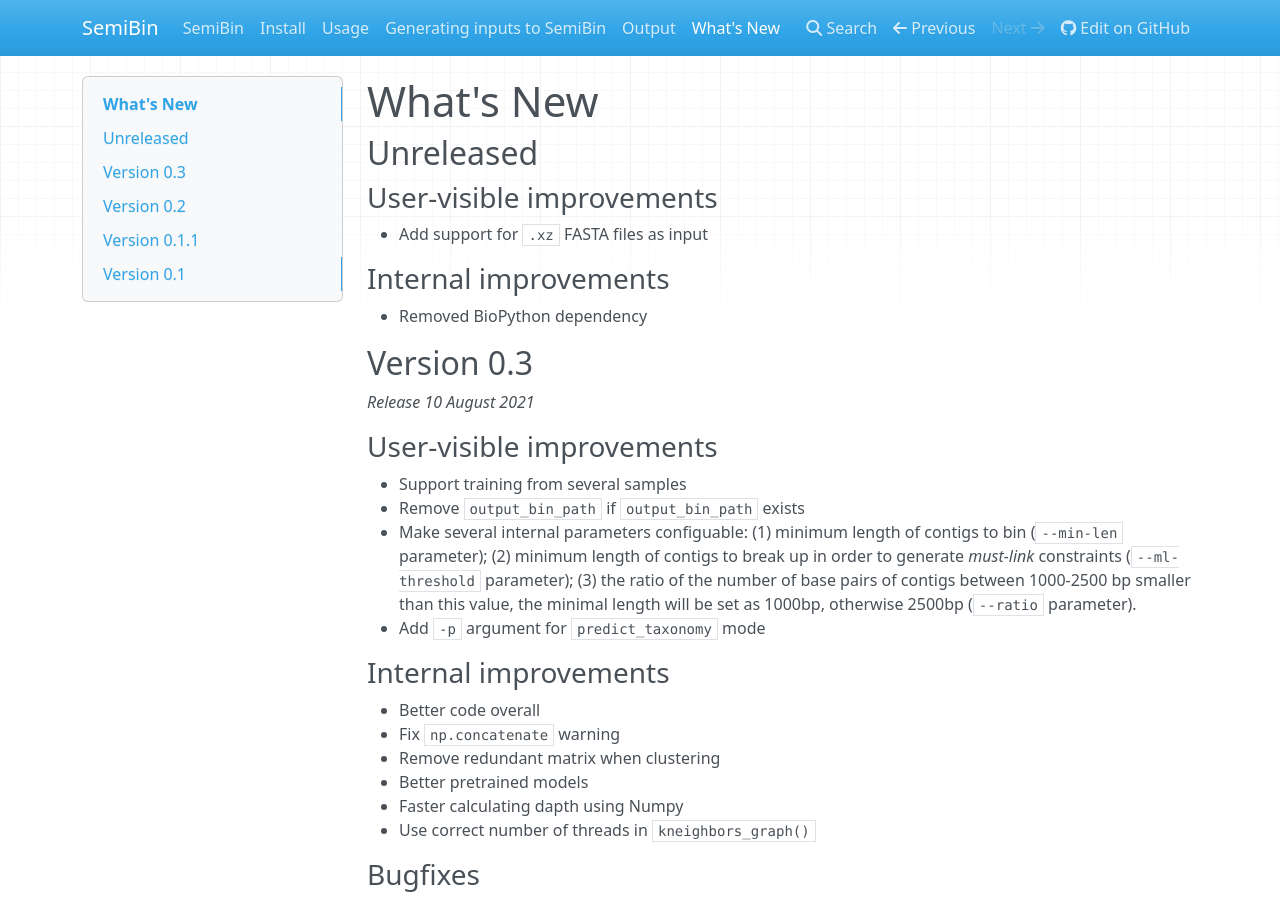
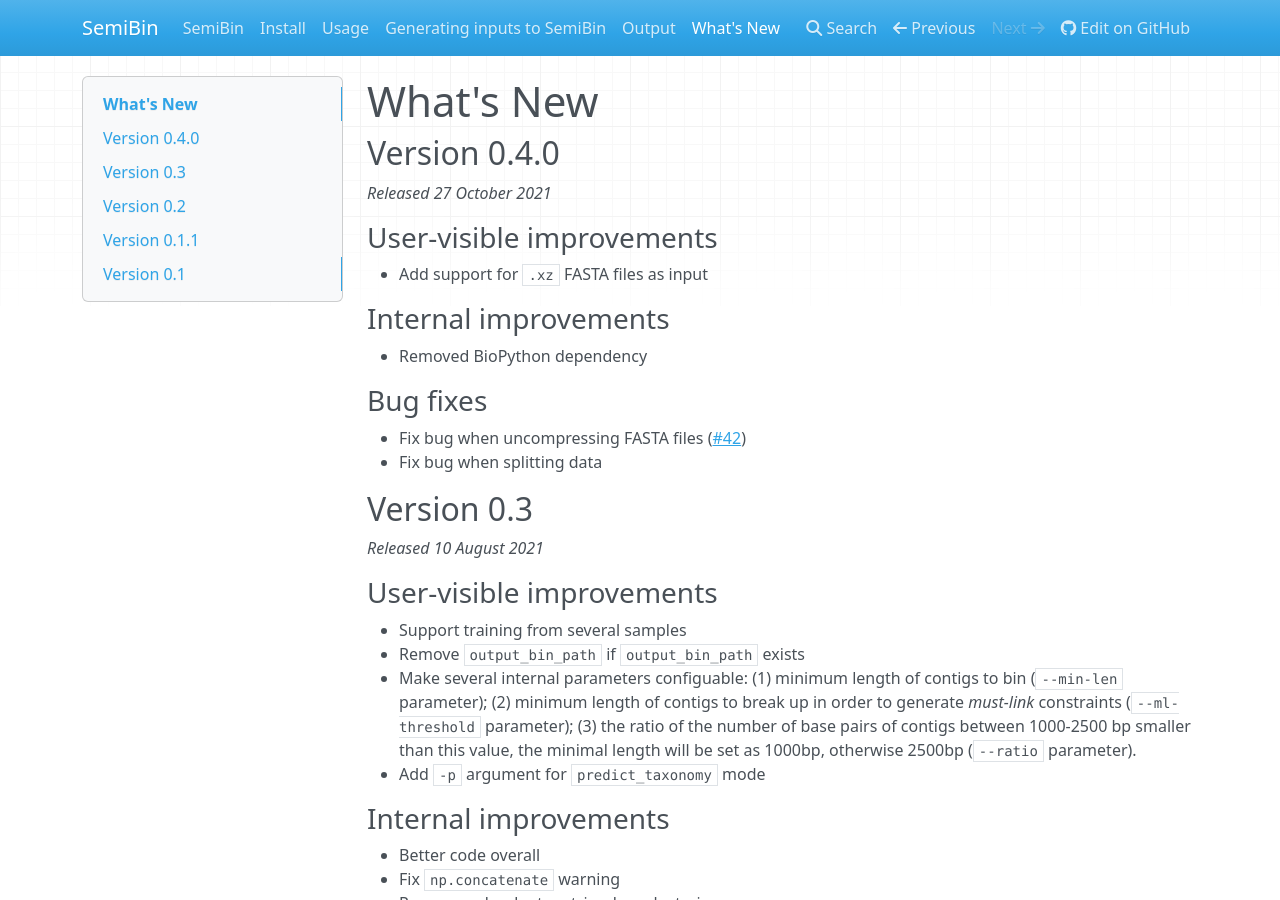
Before and after one commit to BigDataBiology/SemiBin, an MkDocs documentation site: the page built from docs/whatsnew.md, in a window 1280 px wide and 900 px high. Built offline with MkDocs 1.6.1, drawn with Linux system fonts in a browser that asks for light colours; nearby versions of some CDN libraries.

Commit message:
RLS Version 0.4.0
A few bugfixes

- Add support for .xz FASTA files as inputs
- Removed BioPython dependency
- Fixed bug in FASTA unzipping
- Fixed bug in multi-sample data splitting

```diff
--- a/docs/whatsnew.md
+++ b/docs/whatsnew.md
@@ -1,6 +1,8 @@
 # What's New
 
-## Unreleased
+## Version 0.4.0
+
+*Released 27 October 2021*
 
 ### User-visible improvements
 - Add support for `.xz` FASTA files as input
@@ -8,9 +10,13 @@
 ### Internal improvements
 - Removed BioPython dependency
 
+### Bug fixes
+- Fix bug when uncompressing FASTA files ([#42](https://github.com/BigDataBiology/SemiBin/issues/42))
+- Fix bug when splitting data
+
 ## Version 0.3
 
-*Release 10 August 2021*
+*Released 10 August 2021*
 
 ### User-visible improvements
 - Support training from several samples
```
Also changed, not shown: README.md (+1 -1 lines), 2 other files.
